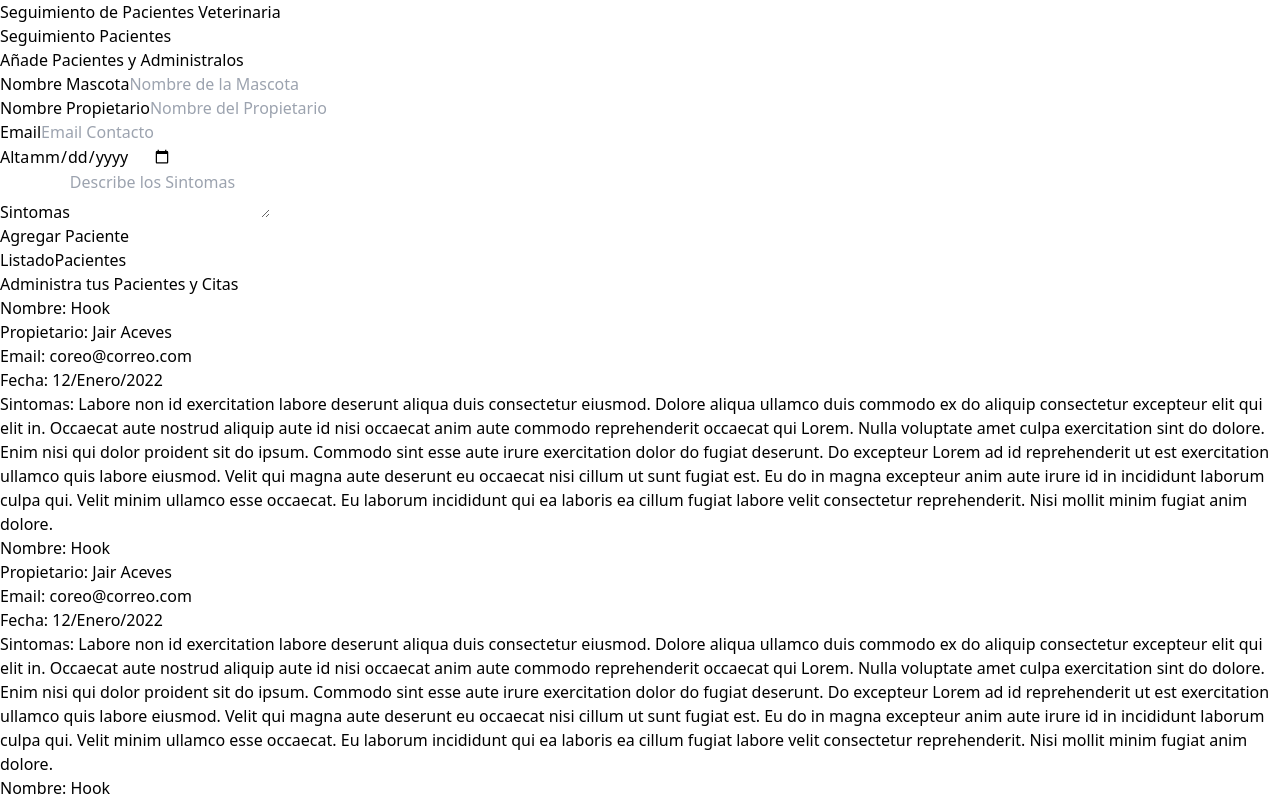
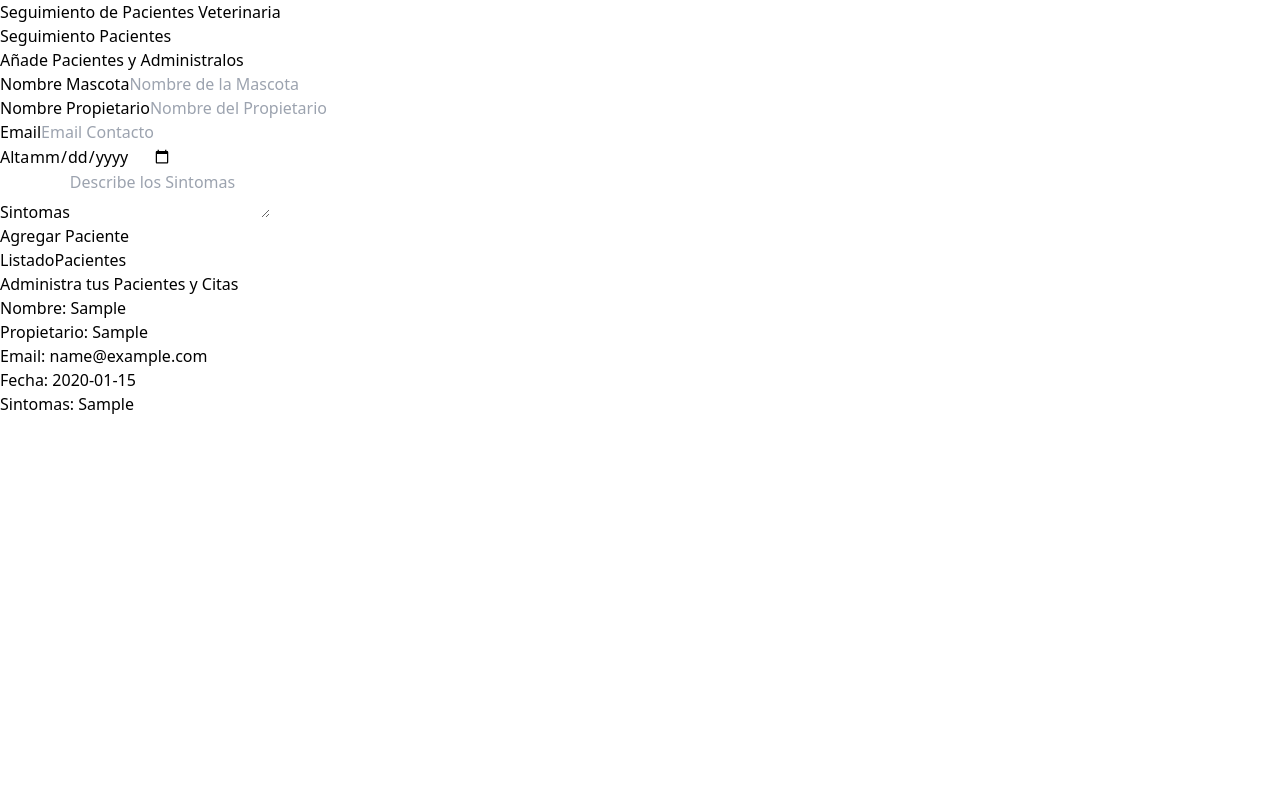
Before and after one commit to Jair-vet/citas-veterinario-REACT, a React (Vite) app: page / in a window 1280 px wide. Both pictures are taken after typing "Sample", "Sample", "name@example.com", "2020-01-15", "Sample" into the empty fields and a click on the input "Agregar Paciente". Shown: the top 800 px of the page. Built offline with nearby package versions, Linux system fonts and the light colour scheme.

Commit message:
Mostramos los pacientes en pantalla

```diff
--- a/src/App.jsx
+++ b/src/App.jsx
@@ -13,10 +13,14 @@
         <Header />
         <div className="mt-12 md:flex">
           <Formulario
+            pacientes={pacientes}
             setPacientes={setPacientes}
+          />
+
+          <ListadoPacientes
             pacientes={pacientes}
+            setPacientes={setPacientes}
           />
-          <ListadoPacientes />
         </div>
 
       </div>
--- a/src/components/ListadoPacientes.jsx
+++ b/src/components/ListadoPacientes.jsx
@@ -1,6 +1,7 @@
 import Paciente from "./Paciente"
 
-const ListadoPacientes = () => {
+const ListadoPacientes = ({pacientes, setPacientes}) => {
+
   return (
       <div className="md:w-1/2 lg:w-3/5 md:h-screen overflow-y-scroll">
 
@@ -10,9 +11,19 @@
               <span className="text-indigo-900 font-bold">Pacientes y Citas</span>
           </p>
 
-          <Paciente />
-          <Paciente />
-          <Paciente />
+            {/* imprimir los valores en comsola usando .map() */}
+            {pacientes.map( paciente => {
+
+                return(
+                    // llama este componente tantas veces se vaya creando
+                    <Paciente
+                        paciente={paciente}
+                    />
+                )
+
+            })}
+
+
 
       </div>
   )
--- a/src/components/Paciente.jsx
+++ b/src/components/Paciente.jsx
@@ -1,29 +1,30 @@
 
 
-const Paciente = () => {
+const Paciente = ({paciente}) => {
+
+    const {nombre, propietario, email, fecha, sintomas} = paciente
+
     return (
         <div className="mx-5 my-10 bg-white shadow-md px-5 py-10 rounded-xl">
 
             <p className="font-bold mb-3 text-gray-800 uppercase">Nombre: {''}
-            <span className="font-normal normal-case">Hook</span>
+                <span className="font-normal normal-case">{nombre}</span>
             </p>
 
             <p className="font-bold mb-3 text-gray-800 uppercase">Propietario: {''}
-            <span className="font-normal normal-case">Jair Aceves</span>
+                <span className="font-normal normal-case">{propietario}</span>
             </p>
 
             <p className="font-bold mb-3 text-gray-800 uppercase">Email: {''}
-            <span className="font-normal normal-case">coreo@correo.com</span>
+                <span className="font-normal normal-case">{email}</span>
             </p>
 
             <p className="font-bold mb-3 text-gray-800 uppercase">Fecha: {''}
-            <span className="font-normal normal-case">12/Enero/2022</span>
+                <span className="font-normal normal-case">{fecha}</span>
             </p>
 
             <p className="font-bold mb-3 text-gray-800 uppercase">Sintomas: {''}
-            <span className="font-normal normal-case">Labore non id exercitation labore deserunt aliqua duis consectetur eiusmod. Dolore aliqua ullamco duis commodo ex do aliquip consectetur excepteur elit qui elit in. Occaecat aute nostrud aliquip aute id nisi occaecat anim aute commodo reprehenderit occaecat qui Lorem. Nulla voluptate amet culpa exercitation sint do dolore. Enim nisi qui dolor proident sit do ipsum. Commodo sint esse aute irure exercitation dolor do fugiat deserunt.
-                Do excepteur Lorem ad id reprehenderit ut est exercitation ullamco quis labore eiusmod. Velit qui magna aute deserunt eu occaecat nisi cillum ut sunt fugiat est. Eu do in magna excepteur anim aute irure id in incididunt laborum culpa qui. Velit minim ullamco esse occaecat. Eu laborum incididunt qui ea laboris ea cillum fugiat labore velit consectetur reprehenderit. Nisi mollit minim fugiat anim dolore.
-            </span>
+                <span className="font-normal normal-case">{sintomas}</span>
             </p>
         </div>
     )
```
Lines whose indentation alone changed are shown as unchanged.
